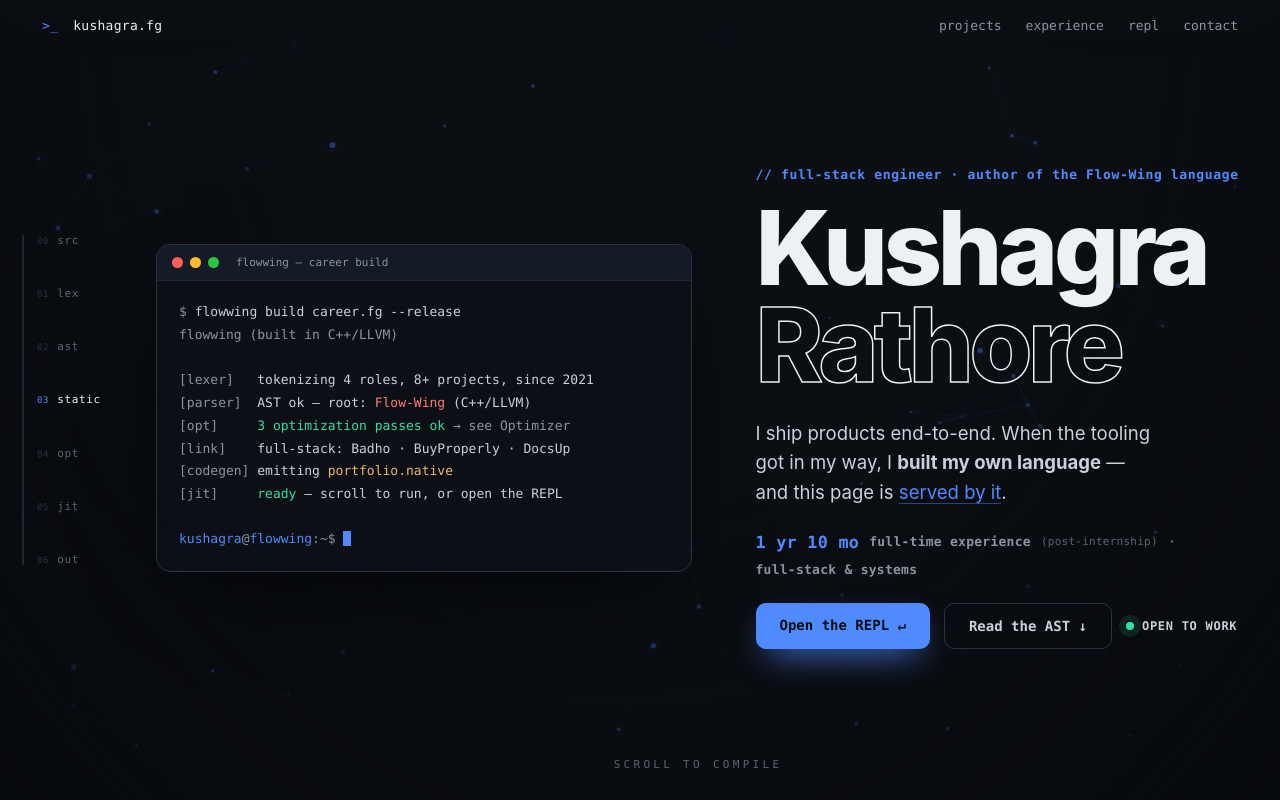
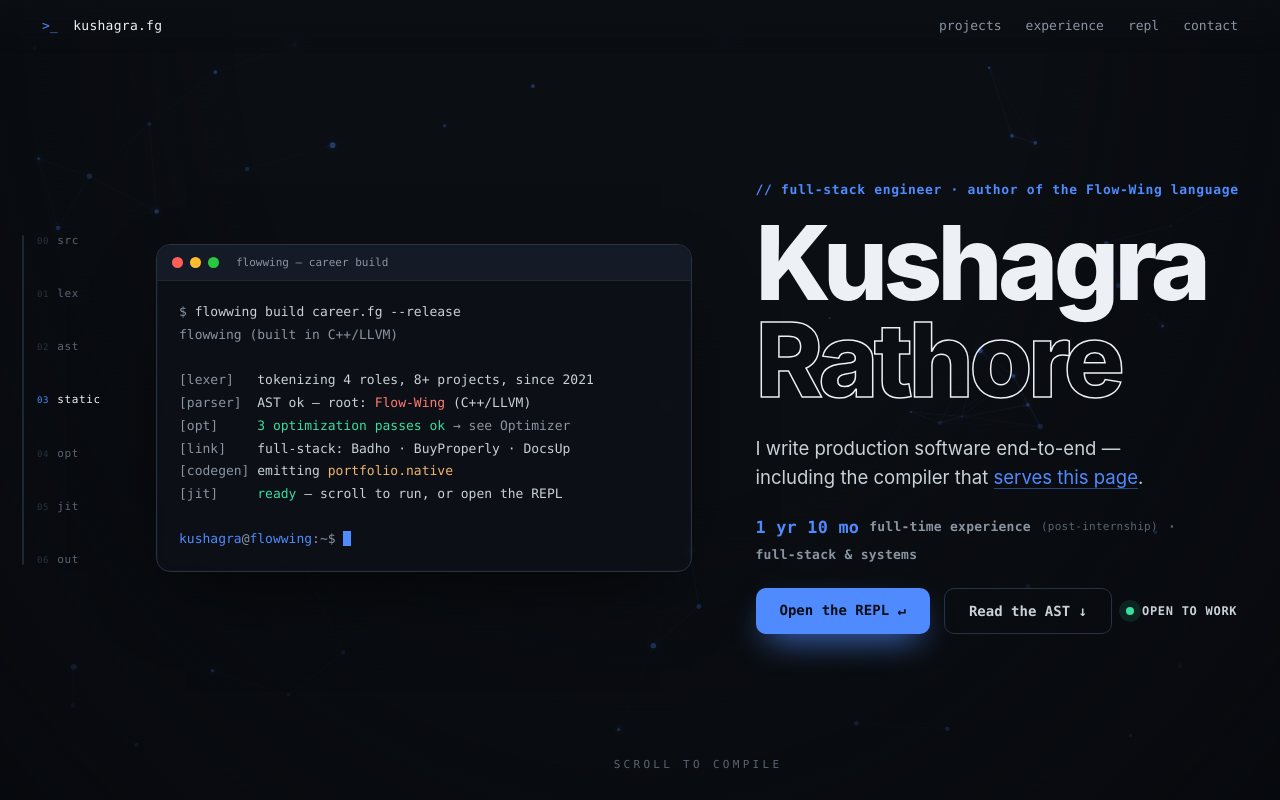
Before and after one commit to kushagra1212/portfolio, a plain HTML site: page index.html in a window 1280 px wide. Shown: the top 800 px of the page. Drawn offline with Linux system fonts and the light colour scheme; no server answers.

Commit message:
lede: drop the 'tooling got in my way' narrative
Was repeating what the kicker line above already says, and framing the
compiler as a reaction to bad tools (which reads as posturing — writing
a compiler is a deliberate undertaking, not a workaround for friction).

New lede states what's actually unusual — the compiler is part of the
shipped software — and lets the link carry the proof.

```diff
--- a/index.html
+++ b/index.html
@@ -66,9 +66,8 @@
         <span class="line">Rathore</span>
       </h1>
       <p class="lede">
-        I ship products end-to-end. When the tooling got in my way, I
-        <strong>built my own language</strong> — and this page is
-        <a class="lede-link" href="https://flowwing.frii.site/" target="_blank" rel="noopener">served by it</a>.
+        I write production software end-to-end — including the compiler that
+        <a class="lede-link" href="https://flowwing.frii.site/" target="_blank" rel="noopener">serves this page</a>.
       </p>
       <p class="hero-meta">
         <b id="yrsExp">—</b> full-time experience <span class="muted-note">(post-internship)</span>
```
